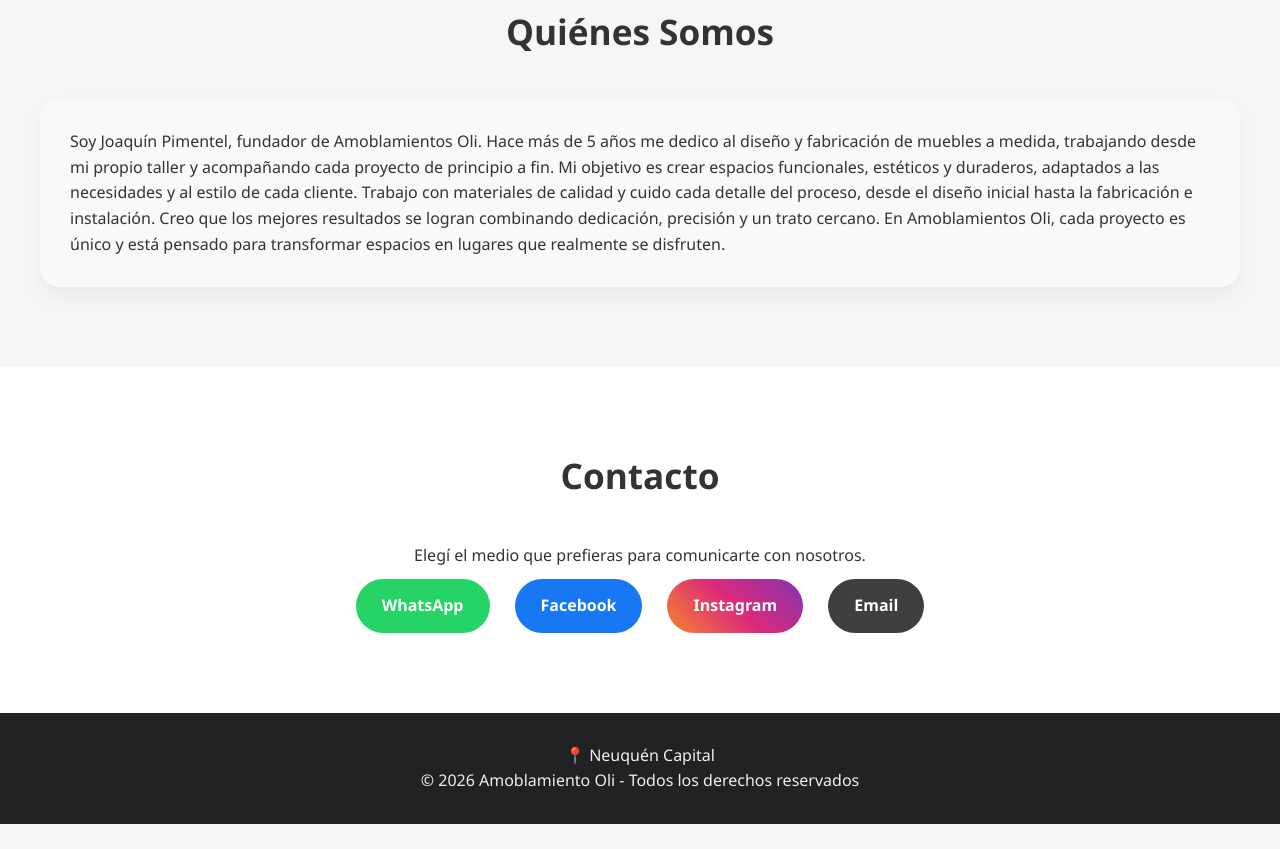
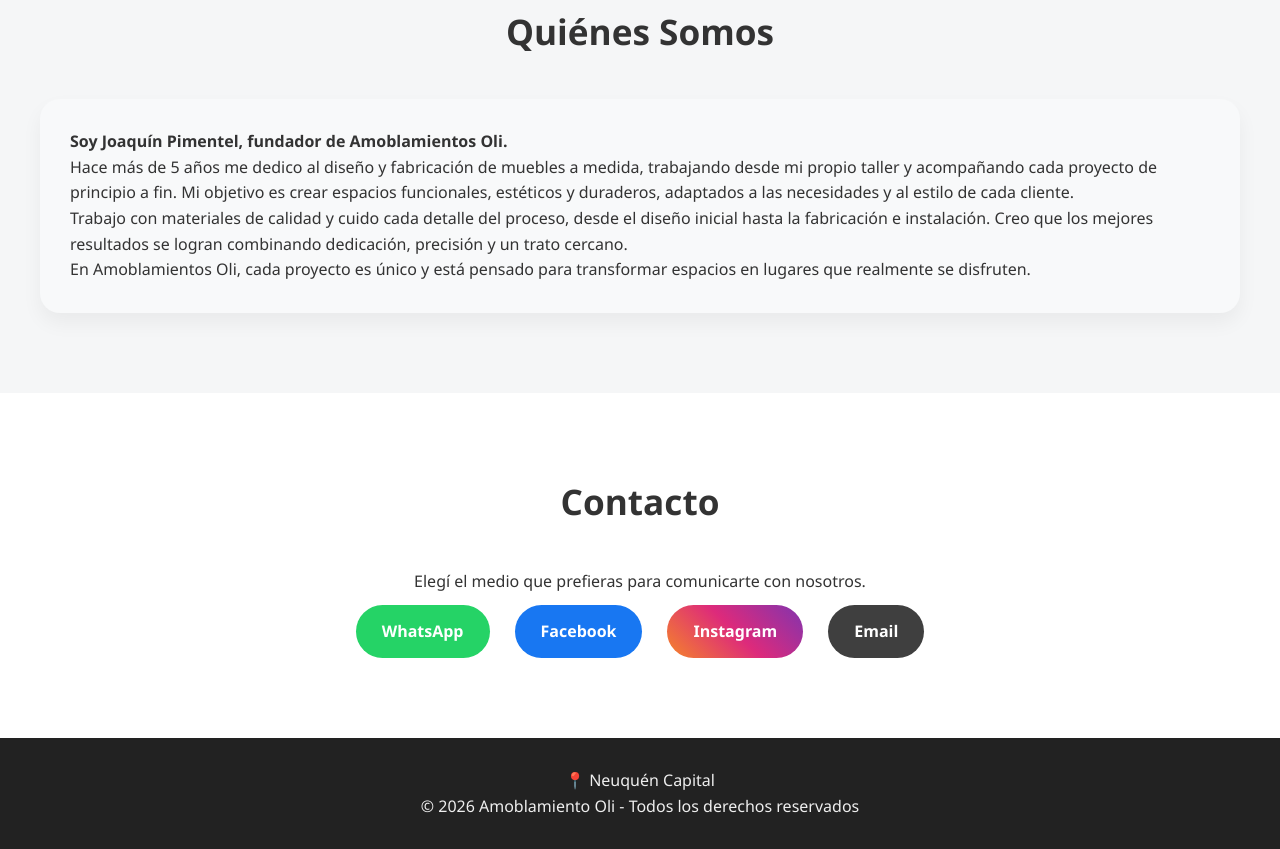
Before and after one commit to amoblamientosoli/Amoblamientosoli, a plain HTML site: page index.html in a window 1280 px wide. Shown: the part 1232-2081 px from the top of the page. Before the commit the page ends 2056 px from the top, so only its background shows below. Drawn offline with Linux system fonts and the light colour scheme.

Commit message:
Update index.html

```diff
--- a/index.html
+++ b/index.html
@@ -369,16 +369,23 @@
 
   <div class="cards">
     <div class="card" style="grid-column:1/-1">
+
       <p>
-         Soy Joaquín Pimentel, fundador de Amoblamientos Oli.
+        <strong>Soy Joaquín Pimentel, fundador de Amoblamientos Oli.</strong>
+      </p>
 
-Hace más de 5 años me dedico al diseño y fabricación de muebles a medida, trabajando desde mi propio taller y acompañando cada proyecto de principio a fin. Mi objetivo es crear espacios funcionales, estéticos y duraderos, adaptados a las necesidades y al estilo de cada cliente.
+      <p>
+        Hace más de 5 años me dedico al diseño y fabricación de muebles a medida, trabajando desde mi propio taller y acompañando cada proyecto de principio a fin. Mi objetivo es crear espacios funcionales, estéticos y duraderos, adaptados a las necesidades y al estilo de cada cliente.
+      </p>
 
-Trabajo con materiales de calidad y cuido cada detalle del proceso, desde el diseño inicial hasta la fabricación e instalación. Creo que los mejores resultados se logran combinando dedicación, precisión y un trato cercano.
+      <p>
+        Trabajo con materiales de calidad y cuido cada detalle del proceso, desde el diseño inicial hasta la fabricación e instalación. Creo que los mejores resultados se logran combinando dedicación, precisión y un trato cercano.
+      </p>
 
-En Amoblamientos Oli, cada proyecto es único y está pensado para transformar espacios en lugares que realmente se disfruten.
+      <p>
+        En Amoblamientos Oli, cada proyecto es único y está pensado para transformar espacios en lugares que realmente se disfruten.
+      </p>
 
-      </p>
     </div>
   </div>
 </section>
```
